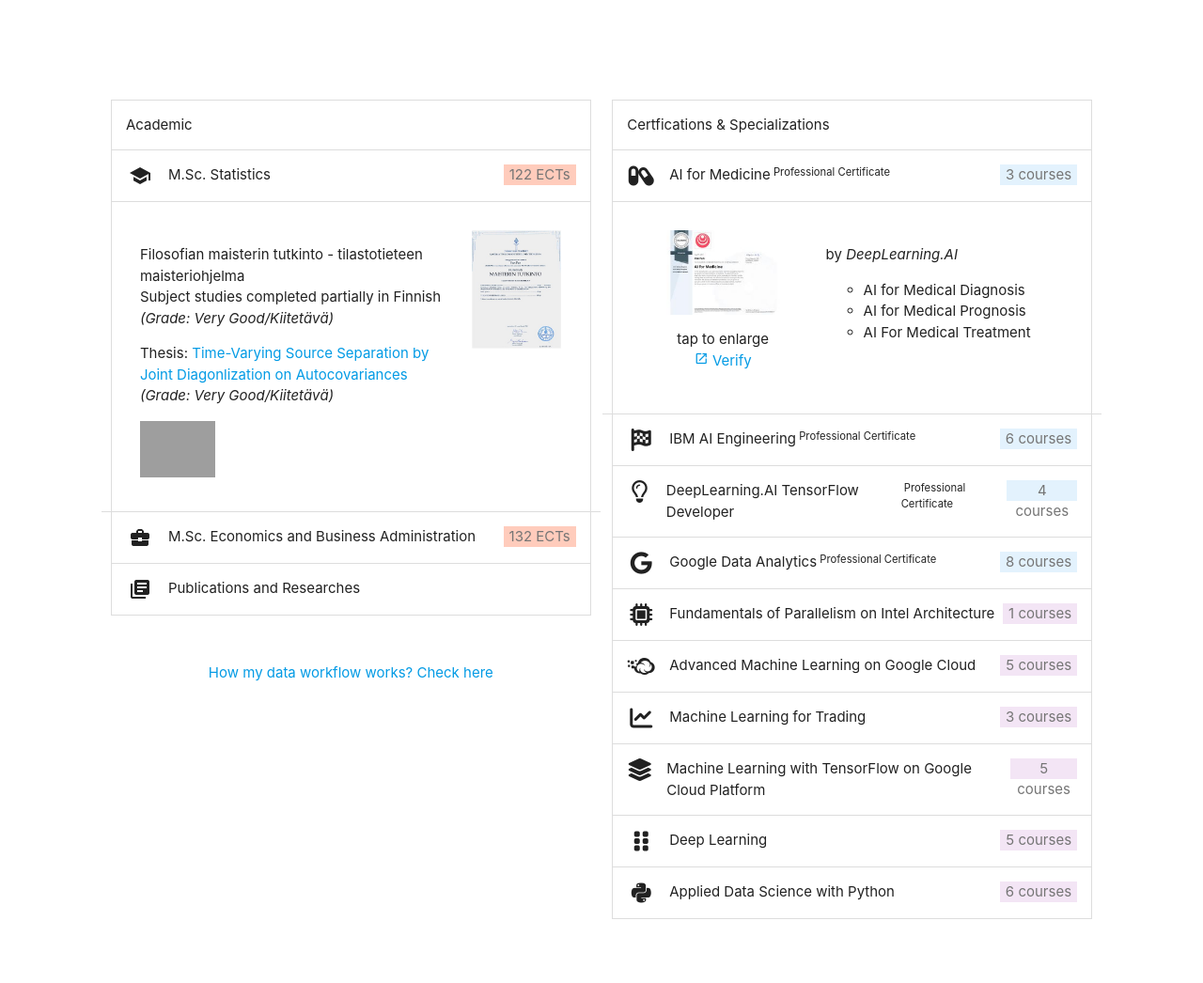
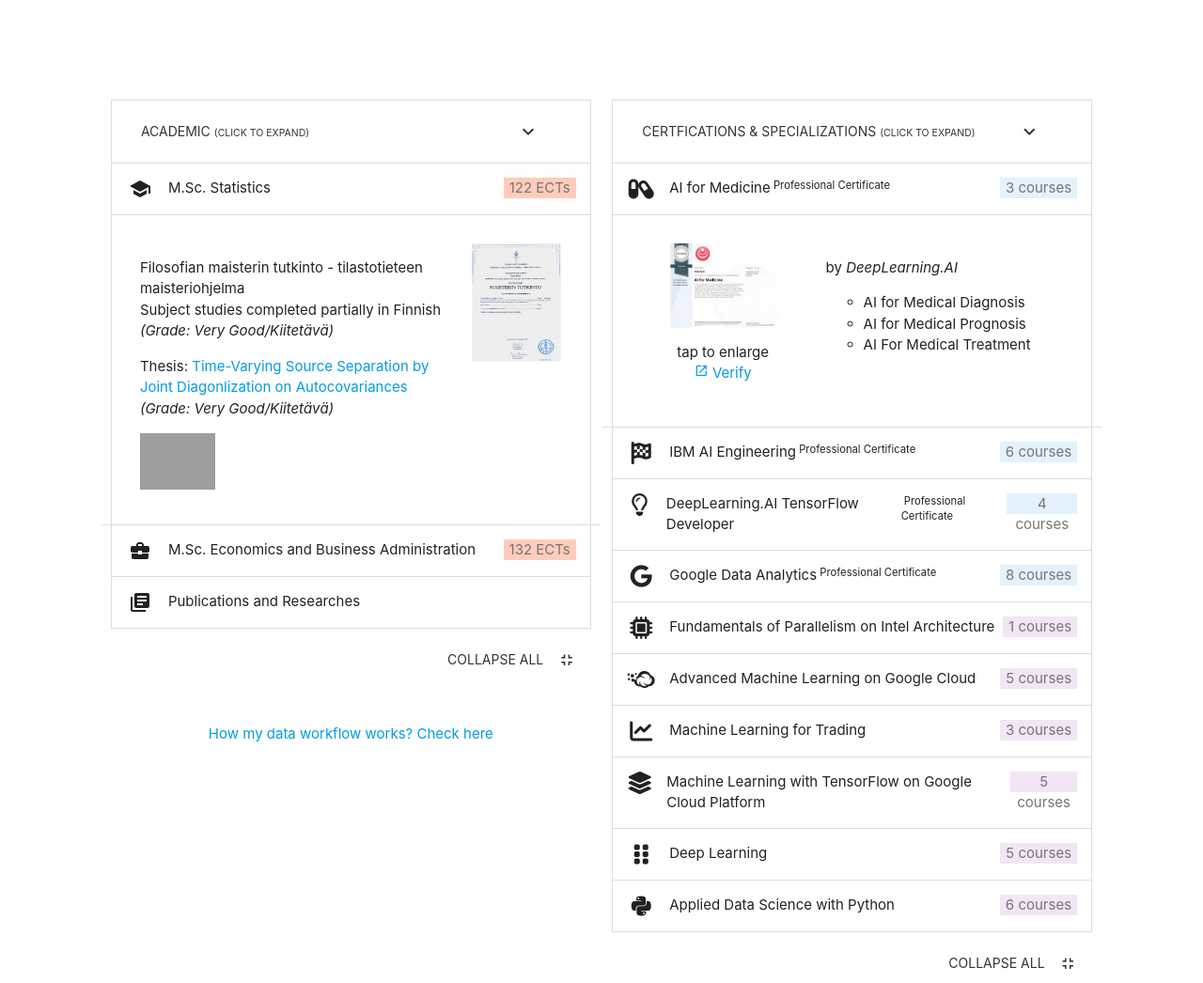
Before and after one commit to yyyaaan/cv_v2, a plain HTML site: page index.html in a window 1280 px wide. Shown: the part 1080-2126 px from the top of the page at 94% size. Drawn offline with nearby package versions, Linux system fonts and the light colour scheme; grey boxes are pictures that could not be loaded; files whose address does not match are found by name.

Commit message:
added JS expand/collapse all functionalities

```diff
--- a/css/style.css
+++ b/css/style.css
@@ -2,6 +2,9 @@
   footer, #toast-container, #the-menu, #certificates, #workflow{
     display: none !important;
   }
+}
+.collapsible-header > .btn-flat {
+  width: 99%;
 }
 .card-content > div > p {
   padding: 8px;
--- a/index.html
+++ b/index.html
@@ -149,7 +149,10 @@
     <div id="cert-academic" class="col s12 m5 offset-m1">
       <ul class="collapsible z-depth-0">
         <li>
-          <div class="collapsible-header" style="text-align:right"><large>Academic</large></div>
+          <div class="collapsible-header">
+            <a id="btn-a1" class="btn-flat" onClick="expandAllAcademics();"><i class="material-icons right">expand_more</i>Academic <small>(click to expand)</small></a>
+            <a id="btn-a2" class="btn-flat" onClick="collapseAllAcademics();"><i class="material-icons right">expand_less</i>Academic</a>
+          </div>
         </li>
         <li  class="active">
           <div class="collapsible-header"><i class="material-icons">school</i>M.Sc. Statistics<span class="badge deep-orange lighten-4" data-badge-caption="ECTs">122</span></div>
@@ -186,14 +189,19 @@
           </li>
       </ul>
 
-    <p style="margin-top:50px; text-align:center;"><a href="#workflow">How my data workflow works? Check here</a></p>
+      <p class="right-align"><a class="waves-effect waves-light btn-flat" onClick="collapseAllAcademics();"><i class="material-icons right">fullscreen_exit</i>Collapse All</a><p>
+
+      <p style="margin-top:50px; text-align:center;"><a href="#workflow">How my data workflow works? Check here</a></p>
+
+
     </div>
 
     <div id="cert-specializations" class="col s12 m5">
       <ul class="collapsible z-depth-0">
         <li>
           <div class="collapsible-header">
-            <large>Certfications & Specializations</large>
+            <a id="btn-b1" class="btn-flat" onClick="expandAllSpecializations();"><i class="material-icons right">expand_more</i>Certfications & Specializations <small>(click to expand)</small></a>
+            <a id="btn-b2" class="btn-flat" onClick="collapseAllSpecializations();"><i class="material-icons right">expand_less</i>Certfications & Specializations</a>
           </div>
         </li>
 <!--UTIL FLAG A-->
@@ -370,6 +378,9 @@
   <!--UTIL FLAG A END-->
 
       </ul>
+
+      <p class="right-align"><a class="waves-effect waves-light btn-flat" onClick="collapseAllSpecializations();"><i class="material-icons right">fullscreen_exit</i>Collapse All</a><p>
+
     </div>
   </div>
 
@@ -390,7 +401,7 @@
       </div>
       <div class="card-content grey lighten-4">
         <div id="workflow1"><p>In existing workflow orchestration, compile job can be done with one-click and submitted as BASH/Perl. However, it has strong limitations and tough assumptions to be accomplished. My development/improvement project fulfills the “grey area” that existing workflow could not cover.</p><p>Source: varied from Excel, CSV, TSV, SAS to direct or adapted DB access.</p><p>Tools: BASH (workflow orchestration, version control), Python without 3rd library (process monitoring, CSV/TSV pre- and post-processing, etc.), SQL (transformation, standardizing, etc.), Oracle DB/SAS (final data loading) .</p><p>Analytics: regulatory reports, advanced statistical models in R or SAS.</p></div>
-        <div id="workflow2"><p>My hobby project fulfills my tech-mind in terms of modern cloud service, and also serve my need for interesting data.</p><p>Concept: no-limitation for the cloud and myself in terms of programming languages or unfamiliar areas.</p><p>Source: mostly captured webpages (NodeJS/Puppeteer), scheduled streaming and traditional ETL.</p><p>Tools: Google Cloud, incl. Virtual Machine (Unix, as my hub), BigQuery (database), Cloud Function (severless, in NodeJS and Python), DataStudio/BI (dashboard), R-Shiny server (dashboard). Plus Git, Bash and miscellaneous network configuration and cloud infrastructure installation. Separate Storage service is not used for cost concerns.</p><p>Analytics: push notification to my phone for interesting findings, dashboard (interactive plotting with webhooks); occasionally model fitting in Tensorflow-Python (preferred over scikit-learn). Examples in Kaggle</p></div>
+        <div id="workflow2"><p>My hobby project fulfills my tech-mind in terms of modern cloud service, and also serve my need for interesting data.</p><p>Concept: no-limitation for the cloud and myself in terms of programming languages or unfamiliar areas.</p><p>Source: mostly captured webpages (NodeJS/Puppeteer), scheduled streaming and traditional ETL.</p><p>Tools: Google Cloud, incl. Virtual Machine (Unix, as my hub), BigQuery (database), Cloud Function (severless, in NodeJS and Python), DataStudio/BI (dashboard), R-Shiny server (dashboard). Plus Git, Bash and miscellaneous network configuration and cloud infrastructure installation. Separate Storage service is not used for cost concerns.</p><p>Analytics: push notifications to my phone, chatbot, dashboard with interactive plotting; occasionally model fitting in Tensorflow-Python (preferred over scikit-learn). Examples in Kaggle</p></div>
       </div>
     </div>
   </div>
--- a/js/init.js
+++ b/js/init.js
@@ -1,7 +1,10 @@
 $(document).ready(function(){
+  $("#btn-a2").fadeOut();
+  $("#btn-b2").fadeOut();
   $('.tooltipped').tooltip();
   $('.sidenav').sidenav();
-  $('.collapsible').collapsible();
+  $('.tabs').tabs();
+  $('.collapsible').collapsible({ accordion: false });
   $('.materialboxed').materialbox({
     onOpenStart: function(e){
       e.src = e.attributes['data-enlarge-image'].nodeValue;
@@ -9,7 +12,28 @@
   });
 
   M.toast({html: '<- More details here!'})
+});
 
-  var el = document.querySelector('.tabs');
-  var instance = M.Tabs.init(el, {});
-});
+function expandAllAcademics() {
+  $("#btn-a2").fadeIn();  $("#btn-a1").fadeOut();
+  var instance = M.Collapsible.getInstance($("#cert-academic > .collapsible"));
+  for (var i = 1; i < instance.$el[0].children.length; i++) instance.open(i);
+}
+
+function collapseAllAcademics() {
+  $("#btn-a1").fadeIn();  $("#btn-a2").fadeOut();
+  var instance = M.Collapsible.getInstance($("#cert-academic > .collapsible"));
+  for (var i = 1; i < instance.$el[0].children.length; i++) instance.close(i);
+}
+
+function expandAllSpecializations() {
+  $("#btn-b2").fadeIn();  $("#btn-b1").fadeOut();
+  var instance = M.Collapsible.getInstance($("#cert-specializations > .collapsible"));
+  for (var i = 1; i < instance.$el[0].children.length; i++) instance.open(i);
+}
+
+function collapseAllSpecializations() {
+  $("#btn-b1").fadeIn();  $("#btn-b2").fadeOut();
+  var instance = M.Collapsible.getInstance($("#cert-specializations > .collapsible"));
+  for (var i = 1; i < instance.$el[0].children.length; i++) instance.close(i);
+}
```
